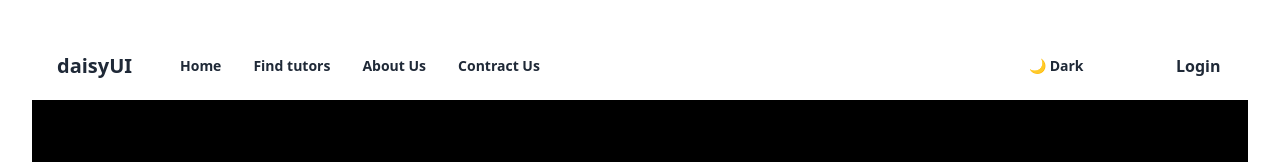
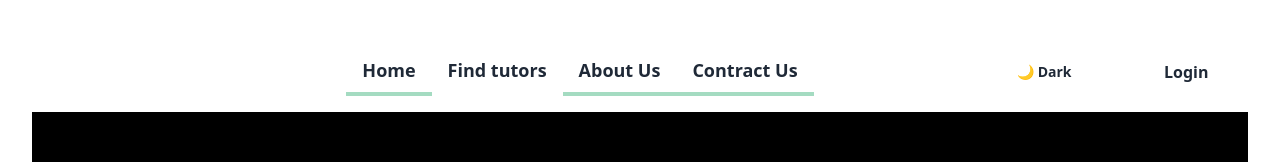
Before and after one commit to ashikmia0099/Langauge-tutor-client, a React (Vite) app: page / in a window 1280 px wide. Shown: the top 162 px of the page. Built offline with nearby package versions, Linux system fonts and the light colour scheme; no server answers.

Commit message:
Navbar responsive

```diff
--- a/src/shared/Navbar.jsx
+++ b/src/shared/Navbar.jsx
@@ -12,27 +12,84 @@ const Navbar = () => {
     const links = <>
 
 
-        <div>
+
             {
                 user && user?.email ? (
-                    <div className='flex'>
-                        <NavLink ><li className='text-md font-semibold'><a>Home</a></li></NavLink>
-                        <NavLink to={'/findTutors'}><li className='text-md font-semibold'><a>Find tutors</a></li></NavLink>
-                        <NavLink to={'/addtutorials'}><li className='text-md font-semibold'><a> Add Tutorials</a></li></NavLink>
-                        <NavLink to={'/myTutorials'}><li className='text-md font-semibold'><a>My Tutorials</a></li></NavLink>
-                        <NavLink to={'/myBookedTutors'}><li className='text-md font-semibold'><a>My booked tutors</a></li></NavLink>
+                    <div className='lg:flex'>
+
+                        <NavLink to='/' className={({ isActive }) =>
+                            isActive ? " border-b-4 border-[#A4DBC1] " : ""
+                        }>
+                            <li><p className='text-lg font-semibold'>Home</p></li>
+                        </NavLink>
+
+
+                        <NavLink to='/findTutors' className={({ isActive }) =>
+                            isActive ? " border-b-4 border-[#A4DBC1] " : ""
+                        }>
+                            <li><p className='text-lg font-semibold'>Find tutors</p></li>
+                        </NavLink>
+
+
+                        <NavLink to='/addtutorials' className={({ isActive }) =>
+                            isActive ? " border-b-4 border-[#A4DBC1] " : ""
+                        }>
+                            <li><p className='text-lg font-semibold'>Add Tutorials</p></li>
+                        </NavLink>
+
+
+                        <NavLink to='/myTutorials' className={({ isActive }) =>
+                            isActive ? " border-b-4 border-[#A4DBC1] " : ""
+                        }>
+                            <li><p className='text-lg font-semibold'>My Tutorials</p></li>
+                        </NavLink>
+
+
+                        <NavLink to='/myBookedTutors' className={({ isActive }) =>
+                            isActive ? " border-b-4 border-[#A4DBC1] " : ""
+                        }>
+                            <li><p className='text-lg font-semibold'>My booked tutors</p></li>
+                        </NavLink>
+
+
+
 
                     </div>
                 ) : (
                     <div className='flex'>
-                        <NavLink ><li className='text-md font-semibold'><a>Home</a></li></NavLink>
+
+                        <NavLink to='/' className={({ isActive }) =>
+                            isActive ? " border-b-4 border-[#A4DBC1] " : ""
+                        }>
+                            <li><p className='text-lg font-semibold'>Home</p></li>
+                        </NavLink>
+                        <NavLink to='/findTutors' className={({ isActive }) =>
+                            isActive ? " border-b-4 border-[#A4DBC1] " : ""
+                        }>
+                            <li><p className='text-lg font-semibold'>Find tutors</p></li>
+                        </NavLink>
+                        <NavLink  className={({ isActive }) =>
+                            isActive ? " border-b-4 border-[#A4DBC1] " : ""
+                        }>
+                            <li><p className='text-lg font-semibold'>About Us</p></li>
+                        </NavLink>
+                        <NavLink className={({ isActive }) =>
+                            isActive ? " border-b-4 border-[#A4DBC1] " : ""
+                        }>
+                            <li><p className='text-lg font-semibold'>Contract Us</p></li>
+                        </NavLink>
+
+
+
+
+                        {/* <NavLink ><li className='text-md font-semibold'><a>Home</a></li></NavLink>
                         <NavLink to={'/findTutors'}><li className='text-md font-semibold'><a>Find tutors</a></li></NavLink>
                         <NavLink to={'/findTutors'}><li className='text-md font-semibold'><a>About Us</a></li></NavLink>
-                        <NavLink to={'/findTutors'}><li className='text-md font-semibold'><a>Contract Us</a></li></NavLink>
+                        <NavLink to={'/findTutors'}><li className='text-md font-semibold'><a>Contract Us</a></li></NavLink> */}
                     </div>
                 )
             }
-        </div>
+
 
 
 
@@ -47,17 +104,20 @@ const Navbar = () => {
             })
             .catch((error) => {
                 // console.log('Error', error)
-                return('Error', error)
+                return ('Error', error)
             })
     }
 
 
     return (
 
-        <div className="navbar bg-base-100 grid grid-cols-10">
-            <div className=" col-span-1 navbar-start">
+        <div className="navbar grid grid-cols-10 sticky top-0 z-40 backdrop-blur-xl bg-white/50">
+        <div className="col-span-1 navbar-start">
             <div className="dropdown">
-                    <div tabIndex={0} role="button" className="btn btn-ghost lg:hidden">
+                <div
+                    tabIndex={0}
+                    role="button"
+                    className="btn btn-ghost lg:hidden">
                     <svg
                         xmlns="http://www.w3.org/2000/svg"
                         className="h-5 w-5"
@@ -77,58 +137,69 @@ const Navbar = () => {
                     {links}
                 </ul>
             </div>
-                <Link to={'/'}><a  className="btn btn-ghost text-xl">daisyUI</a></Link>
+            <Link to="/" className="">
+                <svg
+                    width="50"
+                    height="50"
+                    viewBox="0 0 24 24"
+                    xmlns="http://www.w3.org/2000/svg"
+                    fillRule="evenodd"
+                    clipRule="evenodd"
+                    className="fill-current">
+                    <path d="..." />
+                </svg>
+            </Link>
         </div>
-            <div className="col-span-7 items-center navbar-center">
-                <ul className="menu menu-horizontal px-1">
-                    {links}
-                </ul>
+        <div className="col-span-7 items-center navbar-center hidden lg:block">
+            <ul className="menu menu-horizontal px-1">{links}</ul>
         </div>
-            <div className="col-span-2 ">
-                <div className=' mr-3'>
-
-                </div>
-                <TheamContoler></TheamContoler>
-
-                {
-                    user && user?.email ? (
+        <div className="col-span-2">
+            <TheamContoler />
+            {user && user.email ? (
                 <div className="navbar-end space-x-4 flex items-center">
                     <div className="dropdown dropdown-hover">
                         <div>
-                                    {
-                                        user?.photoURL ? (
-                                            <img src={user.photoURL} alt="User Profile" className="h-8 w-8 rounded-full" />
+                            {user.photoURL ? (
+                                <img
+                                    src={user.photoURL}
+                                    alt="User Profile"
+                                    className="h-8 w-8 rounded-full"
+                                />
                             ) : (
                                 <CgProfile tabIndex={0} className="h-8 w-8" />
-                                        )
-                                    }
-
+                            )}
                         </div>
-
-
                         <ul
                             tabIndex={0}
                             className="dropdown-content menu bg-base-100 rounded-box z-[1] w-40 shadow left-0">
-                                    <li><h3><span className='font-bold'>Name:</span> {user.displayName}</h3></li>
-                                    <li><h3><span className='font-bold'>email:</span> {user.email}</h3></li>
-
+                            <li>
+                                <h3>
+                                    <span className="font-bold">Name:</span> {user.displayName}
+                                </h3>
+                            </li>
+                            <li>
+                                <h3>
+                                    <span className="font-bold">Email:</span> {user.email}
+                                </h3>
+                            </li>
                         </ul>
                     </div>
-                            <NavLink onClick={handleLogout}><a className="text-md font-semibold">Logout</a></NavLink>
+                    <NavLink onClick={handleLogout}>
+                        <a className="text-md font-semibold">Logout</a>
+                    </NavLink>
+                </div>
+            ) : (
+
+
+                <div className="navbar-end space-x-4 flex items-center">
+                    <NavLink to="/auth">
+                        <a className="text-md font-semibold">Login</a>
+                    </NavLink>
+                </div>
+            )}
+        </div>
     </div>
 
-                    ) : (
-                        <div className="navbar-end space-x-4 flex items-center">
-                            <div>
-                                <NavLink to={'/auth'}><a className="text-md font-semibold">Login</a></NavLink>
-                            </div>
-
-                        </div>
-                    )
-                }
-
-            </div>
-        </div>
     );
 };
 
```
Lines whose indentation alone changed are shown as unchanged.
